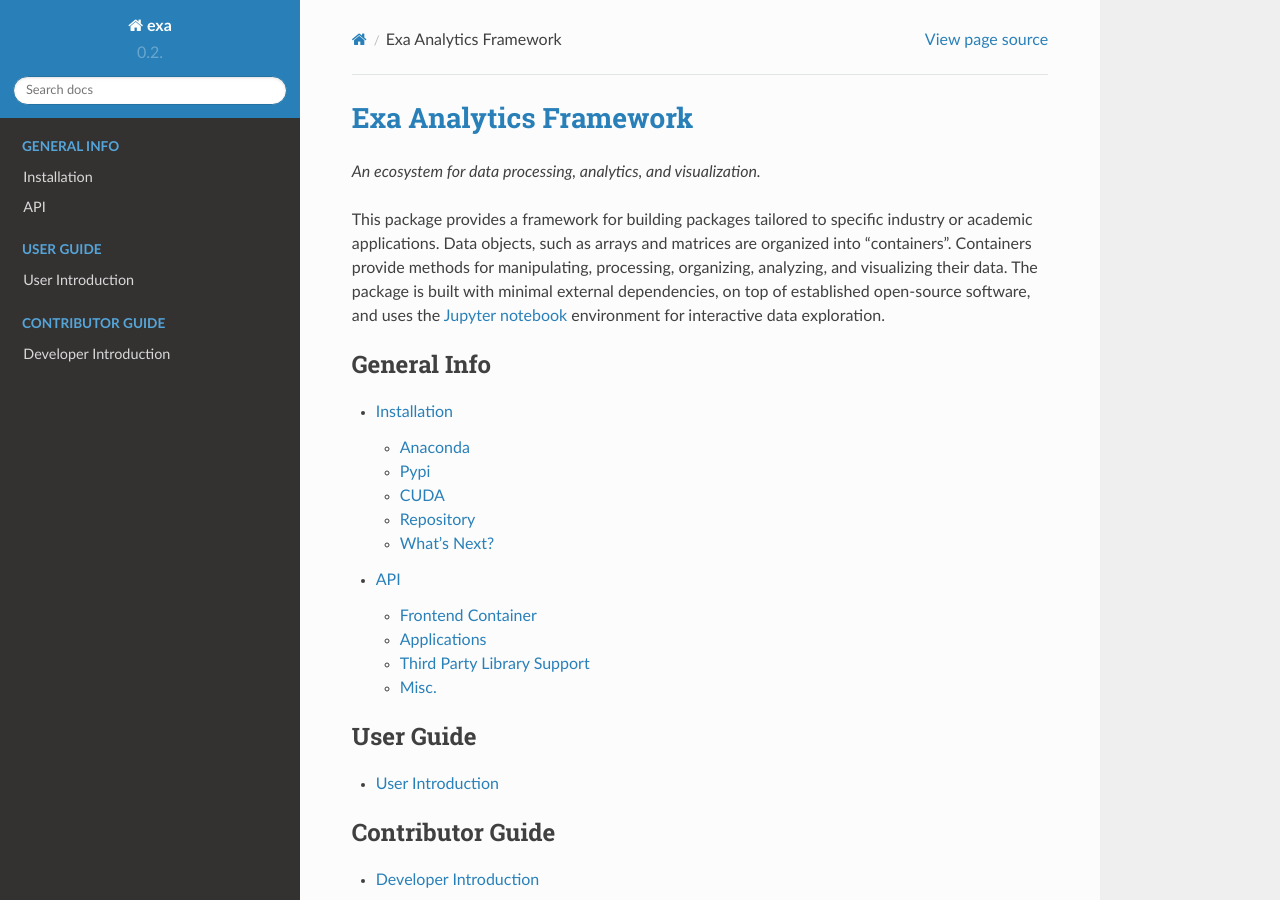
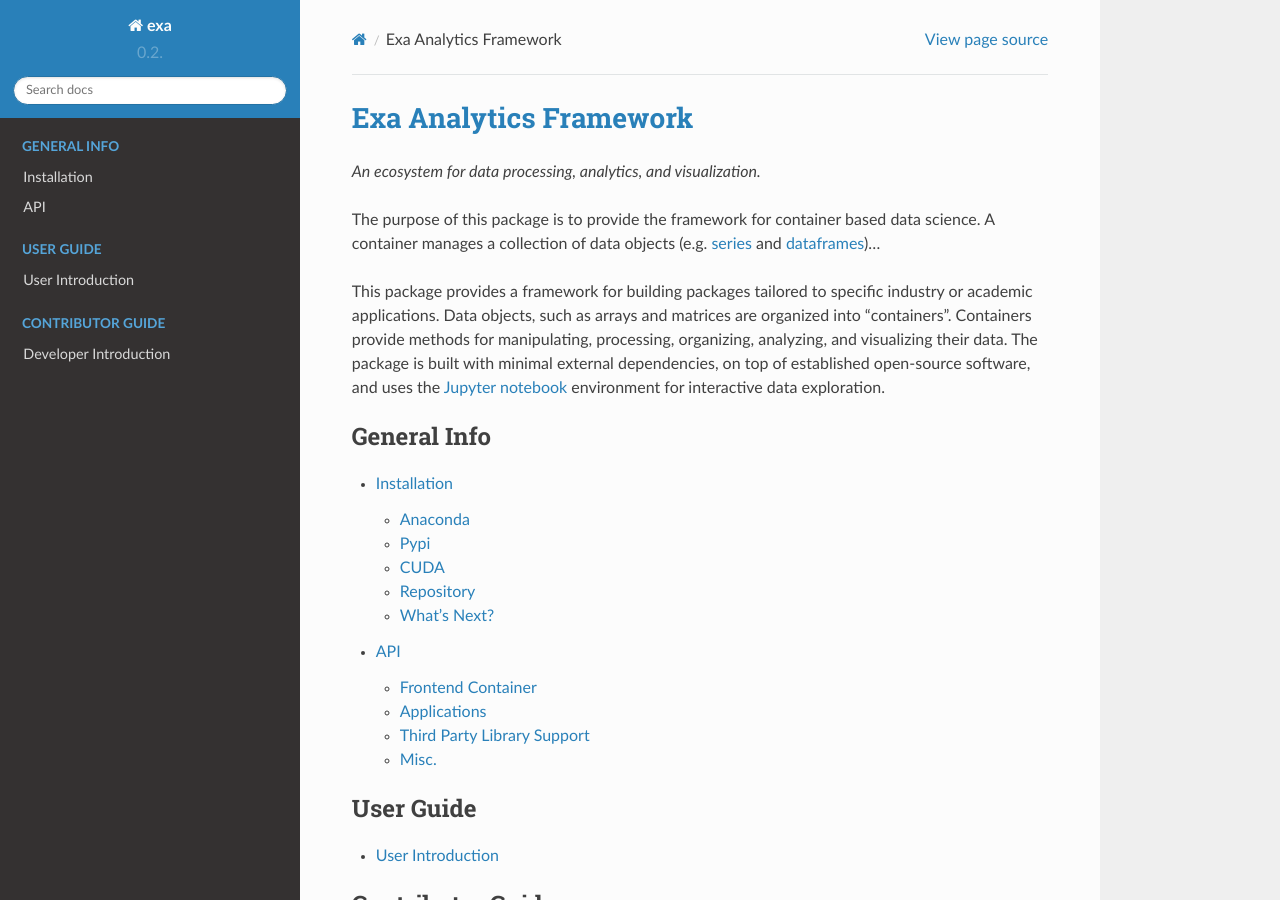
Before and after one commit to exa-analytics/exa, a Sphinx documentation site: the page built from doc/source/index.rst, in a window 1280 px wide and 900 px high. Built offline with Sphinx 7.4.7 and the Read the Docs theme 2.0.0, drawn with Linux system fonts in a browser that asks for light colours.

Commit message:
Start of paper

```diff
--- a/doc/source/index.rst
+++ b/doc/source/index.rst
@@ -10,6 +10,10 @@
 `Exa Analytics Framework`_
 #############################
 *An ecosystem for data processing, analytics, and visualization.*
+
+The purpose of this package is to provide the framework for container based
+data science. A container  manages a collection of data objects (e.g. `series`_
+and `dataframes`_)...
 
 This package provides a framework for building packages tailored to specific
 industry or academic applications. Data objects, such as arrays and matrices
@@ -51,3 +55,5 @@
 
 .. _Exa Analytics Framework: https://exa-analytics.github.io/
 .. _Jupyter notebook: http://jupyter.org/
+.. _series: http://pandas.pydata.org/pandas-docs/stable/generated/pandas.Series.html
+.. _dataframes: http://pandas.pydata.org/pandas-docs/stable/generated/pandas.DataFrame.html
```
